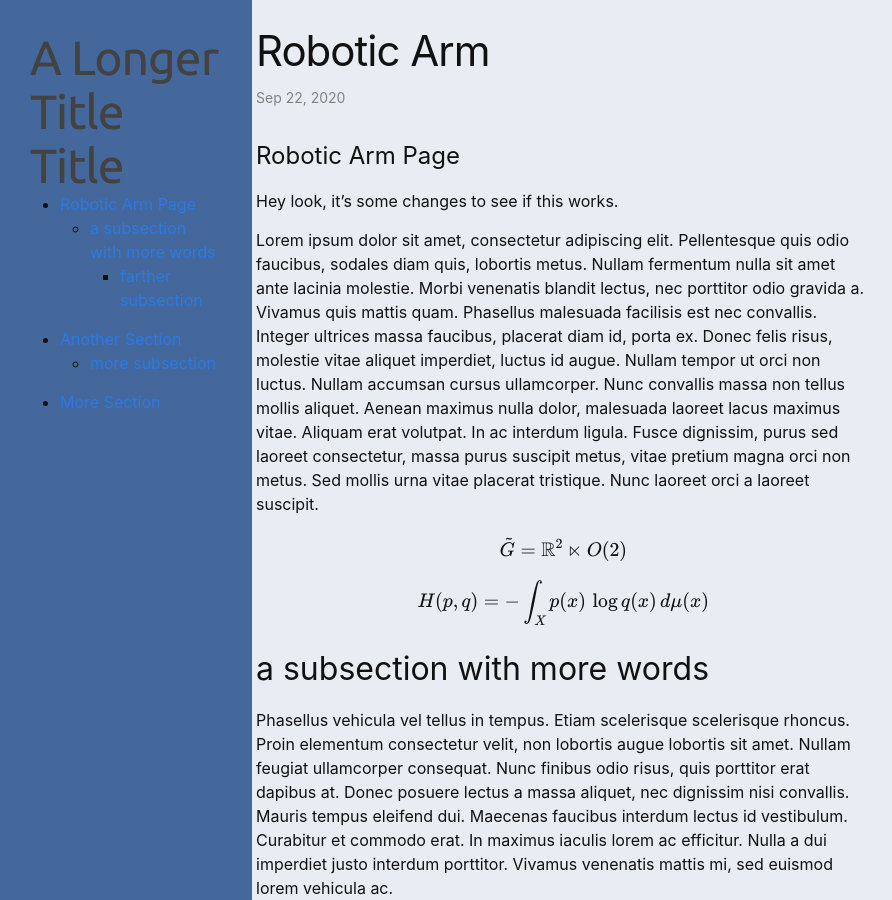
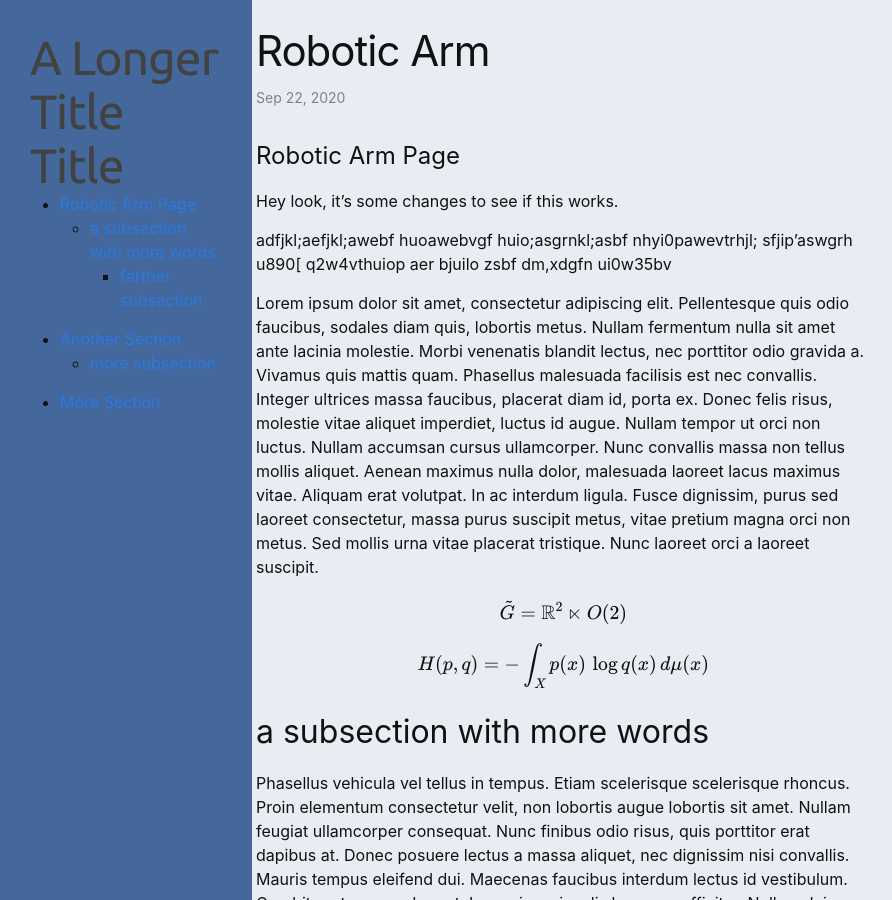
Before and after one commit to awkinley/IQP-Project-Website, a Jekyll site: the page built from _posts/2020-09-22-Robotic-Arm.markdown, in a window 1280 px wide and 900 px high. Shown: the whole window, without its empty margins (0-892 px from the left). Built offline with Jekyll 4.4.1, drawn with Linux system fonts in a browser that asks for light colours; formulas are drawn with MathJax 3.

Commit message:
made it just so great

```diff
--- a/_posts/2020-09-22-Robotic-Arm.markdown
+++ b/_posts/2020-09-22-Robotic-Arm.markdown
@@ -12,6 +12,7 @@ project_color: "#44679C"
 
 Hey look, it's some changes to see if this works.
 
+adfjkl;aefjkl;awebf huoawebvgf huio;asgrnkl;asbf nhyi0pawevtrhjl; sfjip'aswgrh u890[ q2w4vthuiop aer bjuilo zsbf dm,xdgfn ui0w35bv
 
 Lorem ipsum dolor sit amet, consectetur adipiscing elit. Pellentesque quis odio faucibus, sodales diam quis, lobortis metus. Nullam fermentum nulla sit amet ante lacinia molestie. Morbi venenatis blandit lectus, nec porttitor odio gravida a. Vivamus quis mattis quam. Phasellus malesuada facilisis est nec convallis. Integer ultrices massa faucibus, placerat diam id, porta ex. Donec felis risus, molestie vitae aliquet imperdiet, luctus id augue. Nullam tempor ut orci non luctus. Nullam accumsan cursus ullamcorper. Nunc convallis massa non tellus mollis aliquet. Aenean maximus nulla dolor, malesuada laoreet lacus maximus vitae. Aliquam erat volutpat. In ac interdum ligula. Fusce dignissim, purus sed laoreet consectetur, massa purus suscipit metus, vitae pretium magna orci non metus. Sed mollis urna vitae placerat tristique. Nunc laoreet orci a laoreet suscipit.
 
```
